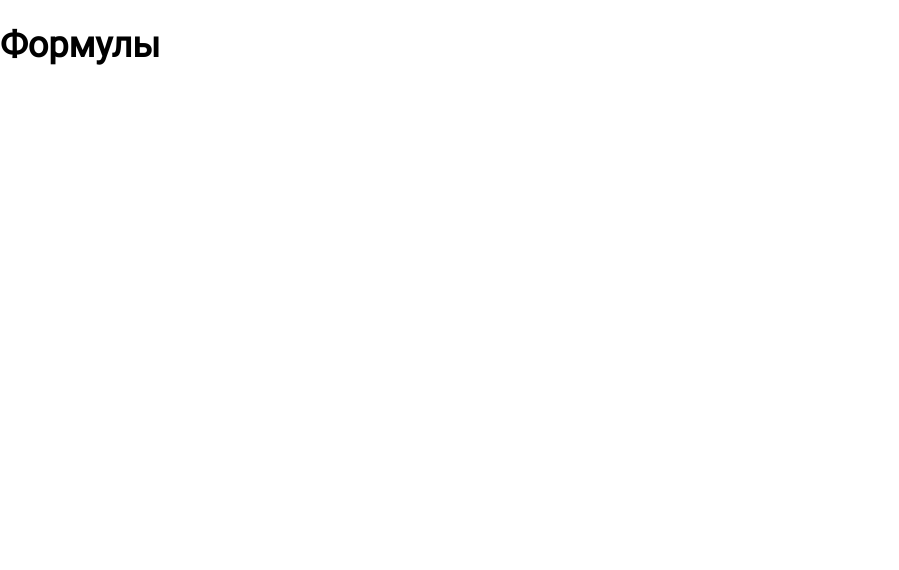
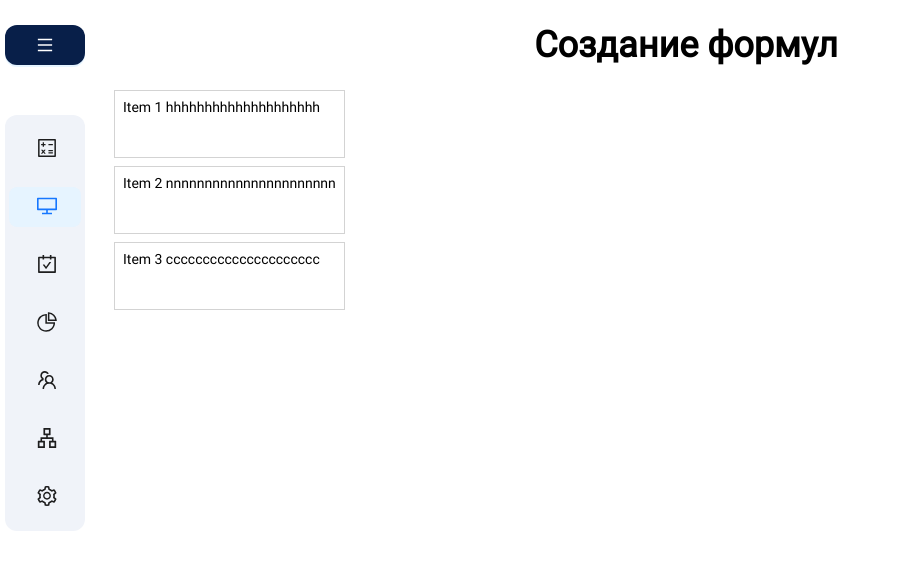
Before and after one commit to DelMaradinho/P2P-Keeper, a React (Create React App) app: page /calculator in a window 1280 px wide. Both pictures are taken after a click on the item "Создание формул". Shown: the top 570 px of the page, without its empty margins (0-899 px from the left). Built offline with nearby package versions, Linux system fonts and the light colour scheme.

Commit message:
new branch

```diff
--- a/package.json
+++ b/package.json
@@ -8,11 +8,12 @@
     "@testing-library/jest-dom": "^5.17.0",
     "@testing-library/react": "^13.4.0",
     "@testing-library/user-event": "^13.5.0",
-    "antd": "^5.8.5",
+    "antd": "^5.9.2",
     "dayjs": "^1.11.9",
     "moment": "^2.29.4",
     "node-sass": "^9.0.0",
     "react": "^18.2.0",
+    "react-beautiful-dnd": "^13.1.1",
     "react-dom": "^18.2.0",
     "react-resizable": "^3.0.5",
     "react-router": "^6.15.0",
--- /dev/null
+++ b/src/components/DraggableList/DraggableList.js
@@ -0,0 +1,53 @@
+import React, { useState } from "react";
+import { DragDropContext, Droppable, Draggable } from "react-beautiful-dnd";
+
+const DraggableList = ({ draggableItems }) => {
+  const [currentItems, setCurrentItems] = useState(draggableItems);
+
+  const onDragEnd = (result) => {
+    if (!result.destination) {
+      return;
+    }
+
+    const reorderedItems = [...currentItems];
+    const [movedItem] = reorderedItems.splice(result.source.index, 1);
+    reorderedItems.splice(result.destination.index, 0, movedItem);
+
+    setCurrentItems(reorderedItems);
+  };
+
+  return (
+    <DragDropContext onDragEnd={onDragEnd}>
+      <Droppable droppableId="droppable">
+        {(provided) => (
+          <div ref={provided.innerRef} {...provided.droppableProps}>
+            {currentItems.map((item, index) => (
+              <Draggable key={item.id} draggableId={item.id} index={index}>
+                {(provided) => (
+                  <div
+                    ref={provided.innerRef}
+                    {...provided.draggableProps}
+                    {...provided.dragHandleProps}
+                    style={{
+                      userSelect: "none",
+                      padding: 8,
+                      margin: "0 0 8px 0",
+                      minHeight: "50px",
+                      backgroundColor: "white",
+                      border: "1px solid lightgray",
+                    }}
+                  >
+                    {item.content}
+                  </div>
+                )}
+              </Draggable>
+            ))}
+            {provided.placeholder}
+          </div>
+        )}
+      </Droppable>
+    </DragDropContext>
+  );
+};
+
+export default DraggableList;
--- /dev/null
+++ b/src/components/DraggableList/DraggableList.scss
@@ -0,0 +1,37 @@
+.tabs{
+    &__container{
+        position: fixed;
+        bottom: 0;
+        left: 114px;
+        z-index: 101;
+    }
+}
+
+.ant {
+    &-tabs{
+        &-nav{
+            margin: 0 !important;
+            &-add{
+                background: rgb(240, 243, 249) !important;
+            }
+        }
+        &-content {
+            &-holder{
+                display: none !important;
+            }
+        }
+        &-tab{
+            background: rgb(240, 243, 249) !important;
+            border: 1px solid #e3e9f6 !important;
+            &-active{
+                background: rgb(8, 31, 73) !important;
+                & > .ant-tabs-tab-btn{
+                    color: #fff !important;
+                }
+                & > .ant-tabs-tab-remove{
+                    color: #fff !important;
+                }
+            }
+        }
+    }
+}
--- /dev/null
+++ b/src/pages/formulas/formulas.scss
@@ -0,0 +1,49 @@
+.App {
+    display: flex;
+}
+
+.right {
+    display: flex;
+    flex-wrap: wrap;
+    width: 1144px;
+    margin: 0 0 0 114px;
+    font-size: 14px;
+    &__header{
+        flex-basis: 100%;
+    }
+    &__button{
+        &__container{
+            position: relative;
+        }
+    }
+}
+
+.calculators{
+    &__container {
+        width: 1144px;
+        display: grid;
+        grid-template-columns: repeat(3, 1fr);
+        grid-template-rows: 310px;
+        grid-auto-rows: 310px;
+        gap: 20px;
+        padding: 20px 0;
+        margin: 0 20px 45px 0;
+    }
+}
+
+.formulas{
+    &__container {
+        width: 1144px;
+        display: grid;
+        grid-template-columns: 1fr;
+        gap: 20px;
+        padding: 20px 0;
+        margin: 0 20px 45px 0;
+    }
+}
+
+.module{
+    &__list {
+        list-style-type: none;
+    }
+}
--- a/src/pages/formulas/index.js
+++ b/src/pages/formulas/index.js
@@ -1,7 +1,24 @@
+import React, { useState } from "react";
+import MainMenu from "../../components/MainMenu/MainMenu";
+import "./formulas.scss";
+import DraggableList from "../../components/DraggableList/DraggableList";
+
+const initialItems = [
+  { id: "1_dnd", content: "Item 1 hhhhhhhhhhhhhhhhhhhh" },
+  { id: "2_dnd", content: "Item 2 nnnnnnnnnnnnnnnnnnnnnn" },
+  { id: "3_dnd", content: "Item 3 ccccccccccccccccccccc" },
+];
+
 function Formulas() {
   return (
     <div className="App">
-      <h1>Формулы</h1>
+      <div className="left">
+        <MainMenu selectedKey={["2"]} />
+      </div>
+      <div className="right">
+        <h1 className="right__header">Создание формул</h1>
+        <DraggableList draggableItems={initialItems} />
+      </div>
     </div>
   );
 }
```
Also changed, not shown: 2 other files (tests, documents, lock files or other folders).
